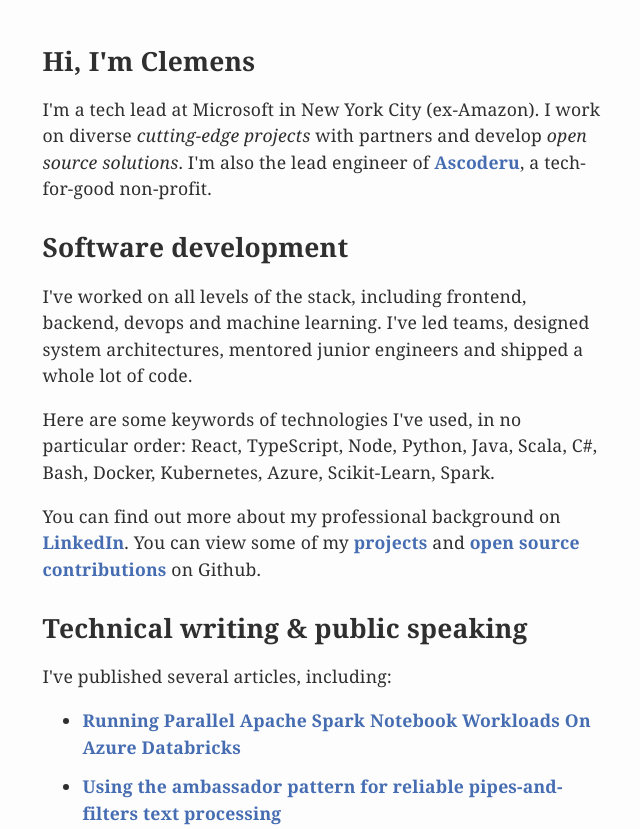
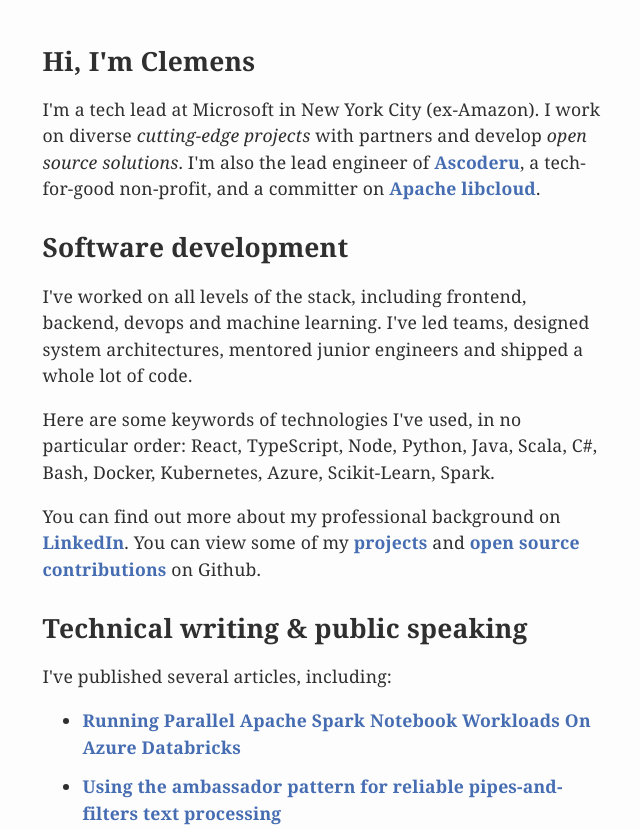
Before and after one commit to c-w/c-w.github.io, a website: page src/index.pug in a window 1280 px wide. Shown: the top 829 px of the page, without its empty margins (316-956 px from the left). Drawn offline with nearby package versions, Linux system fonts and the light colour scheme; files that its build step writes are made by us from their sources.

Commit message:
Add libcloud committer information

```diff
--- a/src/index.pug
+++ b/src/index.pug
@@ -26,7 +26,8 @@
         p
           | I'm a tech lead at Microsoft in New York City (ex-Amazon).
           | I work on diverse #[em cutting-edge projects] with partners and develop #[em open source solutions].
-          | I'm also the lead engineer of #[a(href='//ascoderu.ca') Ascoderu], a tech-for-good non-profit.
+          | I'm also the lead engineer of #[a(href='//ascoderu.ca') Ascoderu], a tech-for-good non-profit,
+          | and a committer on #[a(href='//libcloud.apache.org') Apache libcloud].
 
       section#software-development
         h2 Software development
```
